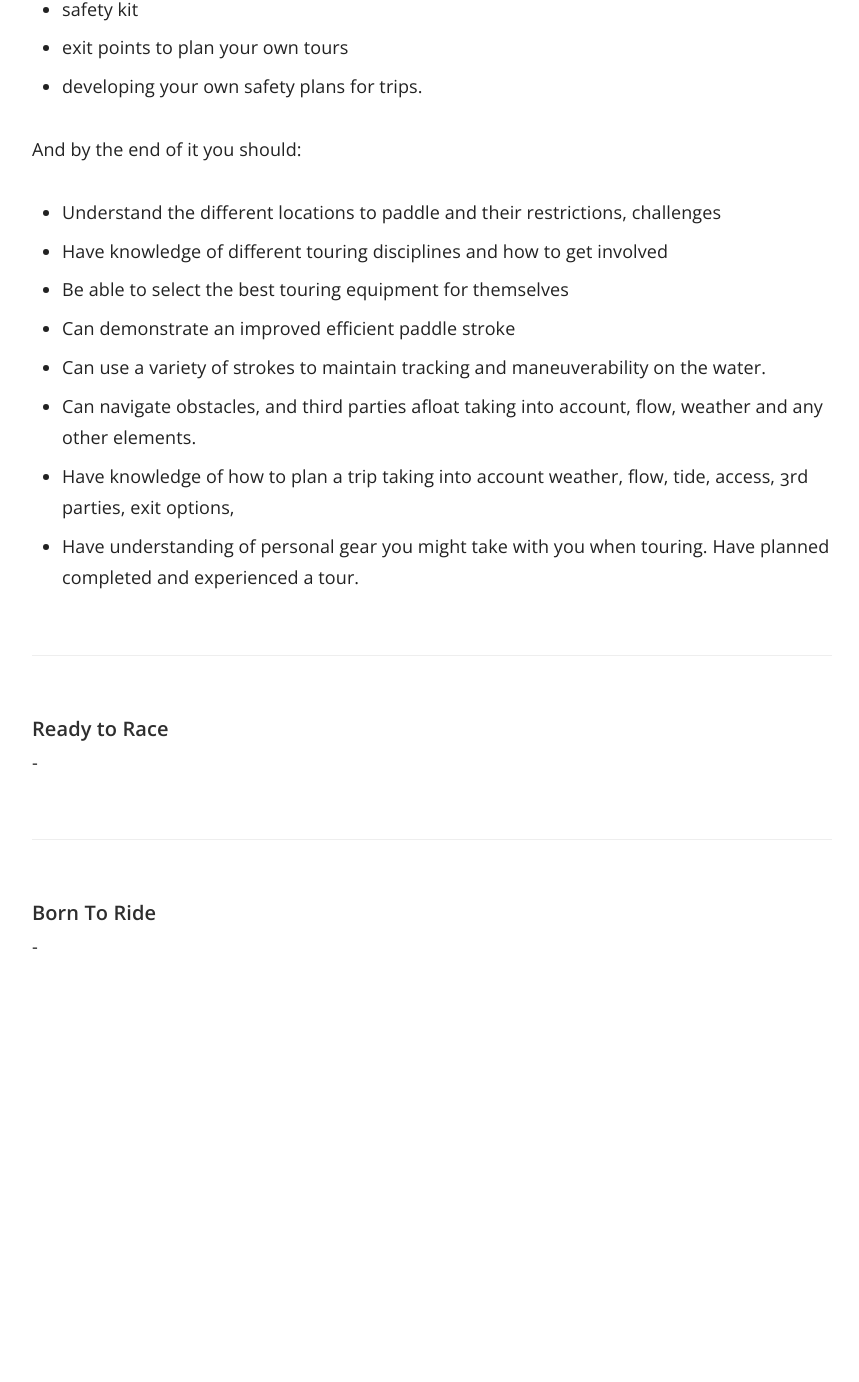
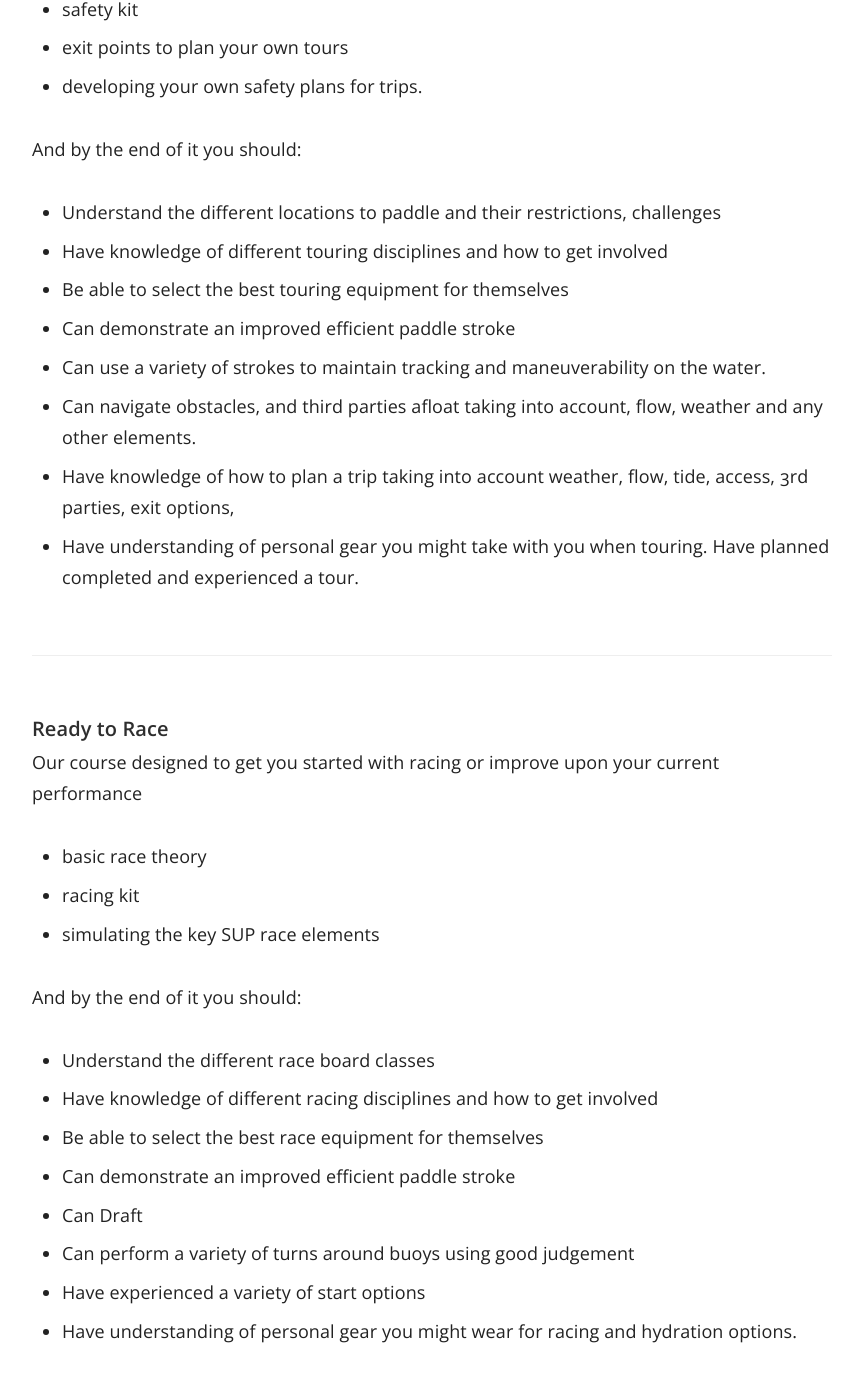
Before and after one commit to numbat70/clyde, a Jekyll site: the page built from _docs/Content/30-SUP_BSUPA.md, in a window 1280 px wide and 1400 px high, scrolled down 1681 px. Shown: the top 1382 px of the window, without its empty margins (358-1217 px from the left). Built offline with Jekyll 4.4.1, drawn with Linux system fonts in a browser that asks for light colours; before the commit the page ends 2696 px from its top, so only the background shows below that.

Commit message:
Update 30-SUP_BSUPA.md
mk

```diff
--- a/_docs/Content/30-SUP_BSUPA.md
+++ b/_docs/Content/30-SUP_BSUPA.md
@@ -53,7 +53,18 @@ And by the end of it you should:
 - Have understanding of personal gear you might take with you when touring. Have planned completed and experienced a tour.
 
 ### Ready to Race
--
+Our course designed to get you started with racing or improve upon your current performance
 
-### Born To Ride
--
+- basic race theory
+- racing kit
+- simulating the key SUP race elements
+
+And by the end of it you should:
+- Understand the different race board classes
+- Have knowledge of different racing disciplines and how to get involved
+- Be able to select the best race equipment for themselves
+- Can demonstrate an improved efficient paddle stroke
+- Can Draft
+- Can perform a variety of turns around buoys using good judgement
+- Have experienced a variety of start options
+- Have understanding of personal gear you might wear for racing and hydration options.
```
